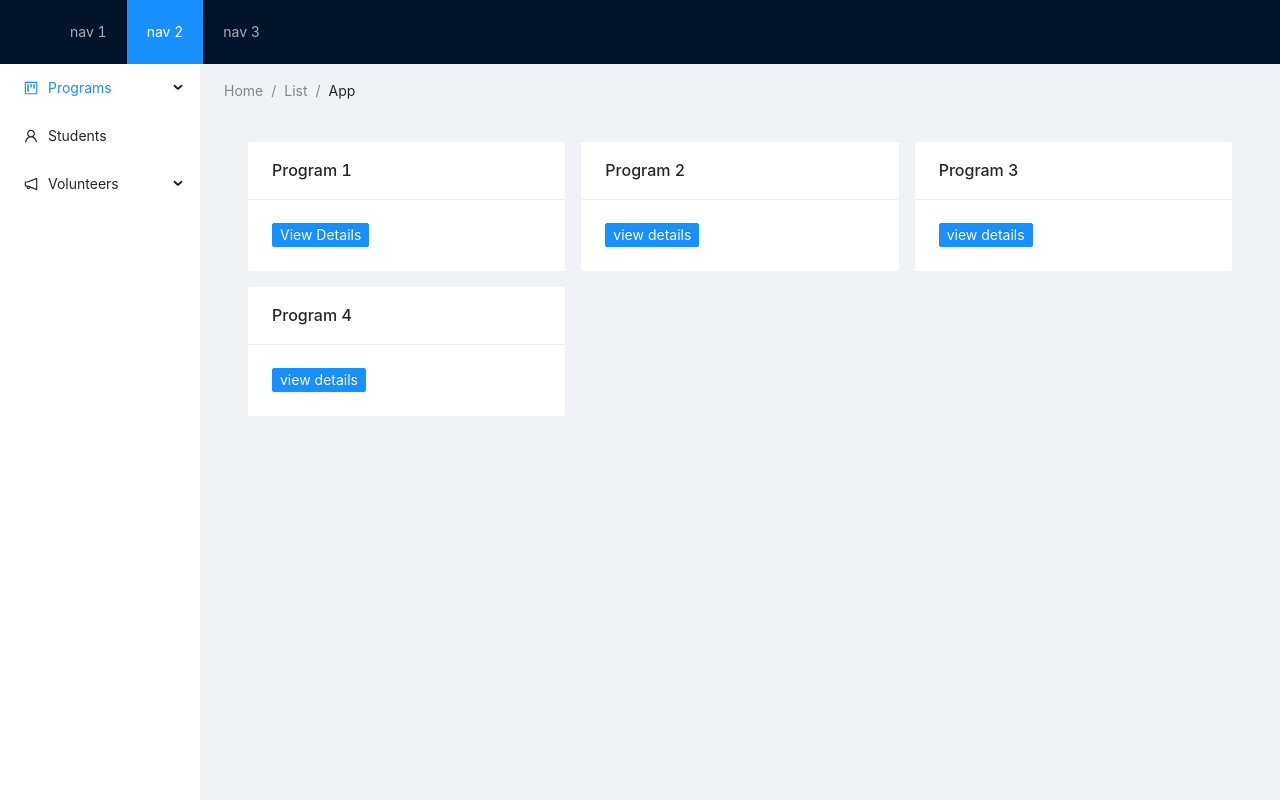
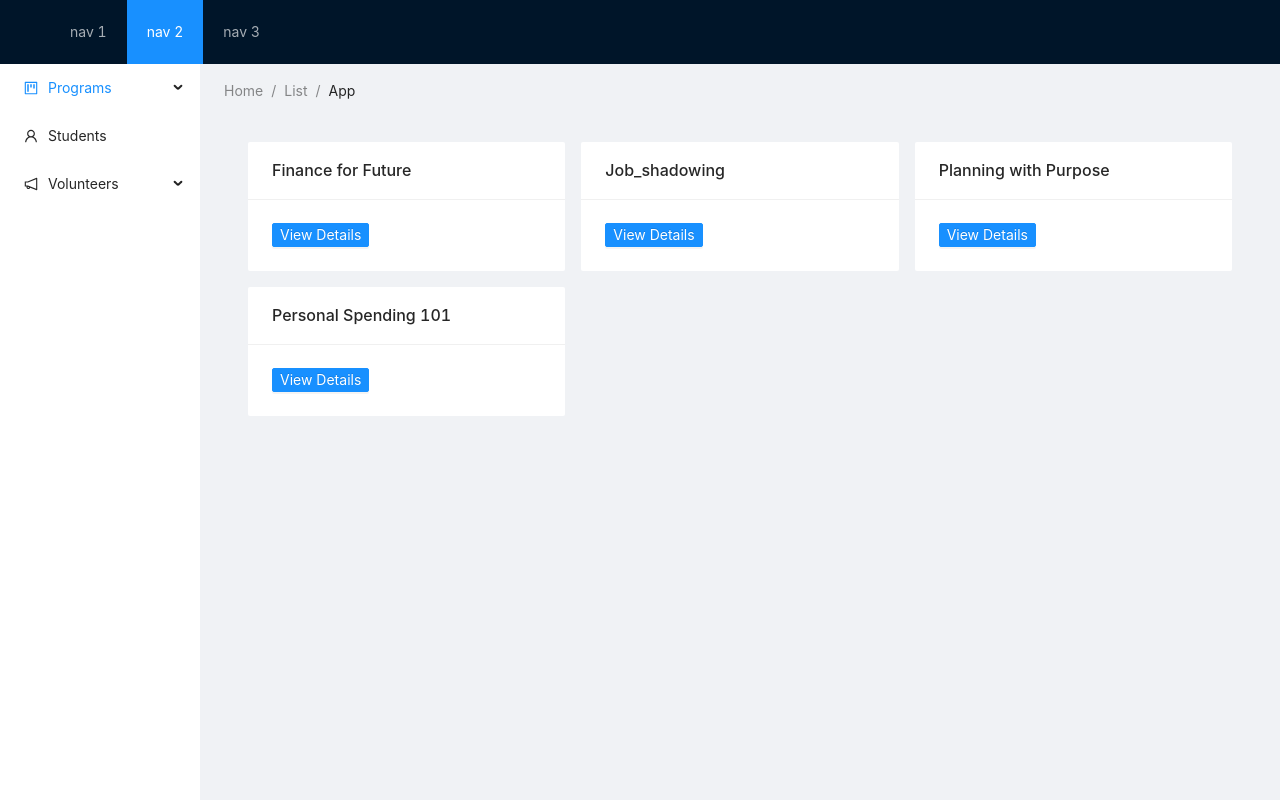
Before and after one commit to cfg2020apac/team-16, a React (Create React App) app in the folder web/: page /submissions in a window 1280 px wide. Built offline with nearby package versions, Linux system fonts and the light colour scheme; no server answers; the database is empty; what react-big-calendar-like-google would draw is missing.

Commit message:
hard code the names and add links

```diff
--- a/web/src/components/submission.js
+++ b/web/src/components/submission.js
@@ -24,7 +24,7 @@ export const Submission = () => {
       <Row gutter={16} style={{ marginBottom: 16 }}>
         <Col span={8}>
           <Card
-            title="Program 1"
+            title="Finance for Future"
             bordered={false} // TODO: make it firestore
           >
             <Button type="primary" size="small">
@@ -33,16 +33,16 @@ export const Submission = () => {
           </Card>
         </Col>
         <Col span={8}>
-          <Card title="Program 2" bordered={false}>
+          <Card title="Job_shadowing" bordered={false}>
             <Button type="primary" size="small">
-              view details
+            <Link to="/submissionTasks">View Details</Link>
             </Button>
           </Card>
         </Col>
         <Col span={8}>
-          <Card title="Program 3" bordered={false}>
+          <Card title="Planning with Purpose" bordered={false}>
             <Button type="primary" size="small">
-              view details
+            <Link to="/submissionTasks">View Details</Link>
             </Button>
           </Card>
         </Col>
@@ -50,9 +50,9 @@ export const Submission = () => {
 
       <Row gutter={16}>
         <Col span={8}>
-          <Card title="Program 4" bordered={false}>
+          <Card title="Personal Spending 101" bordered={false}>
             <Button type="primary" size="small">
-              view details
+            <Link to="/submissionTasks">View Details</Link>
             </Button>
           </Card>
         </Col>
```
